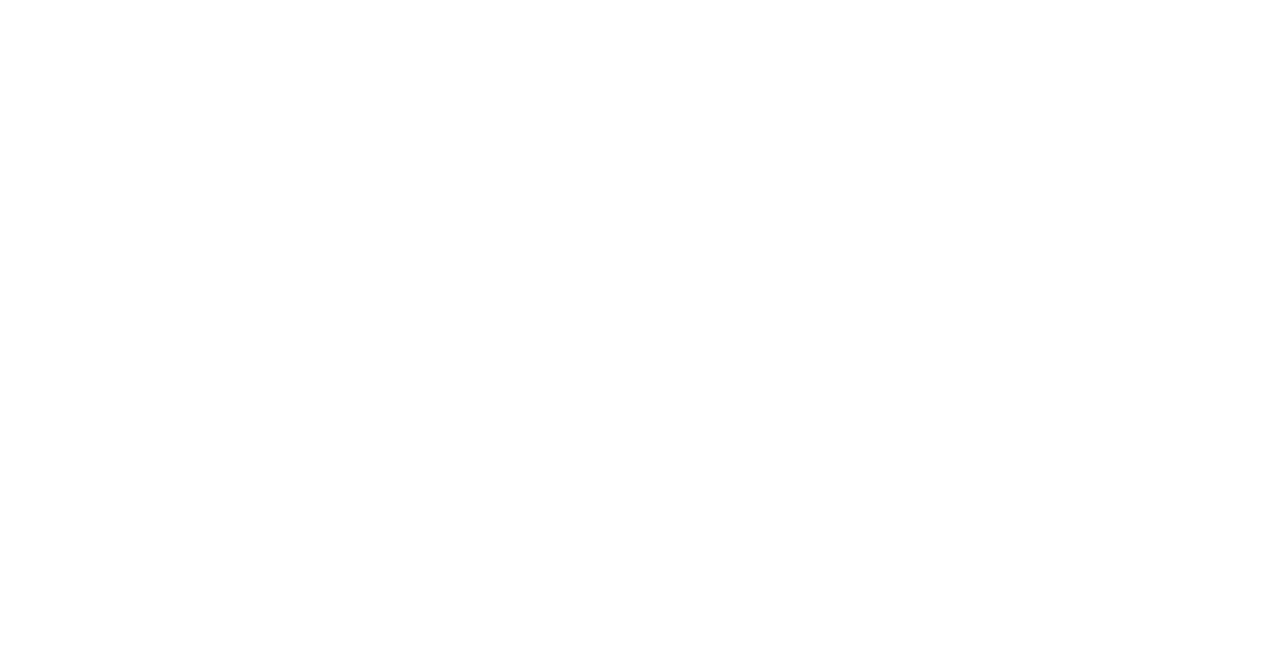
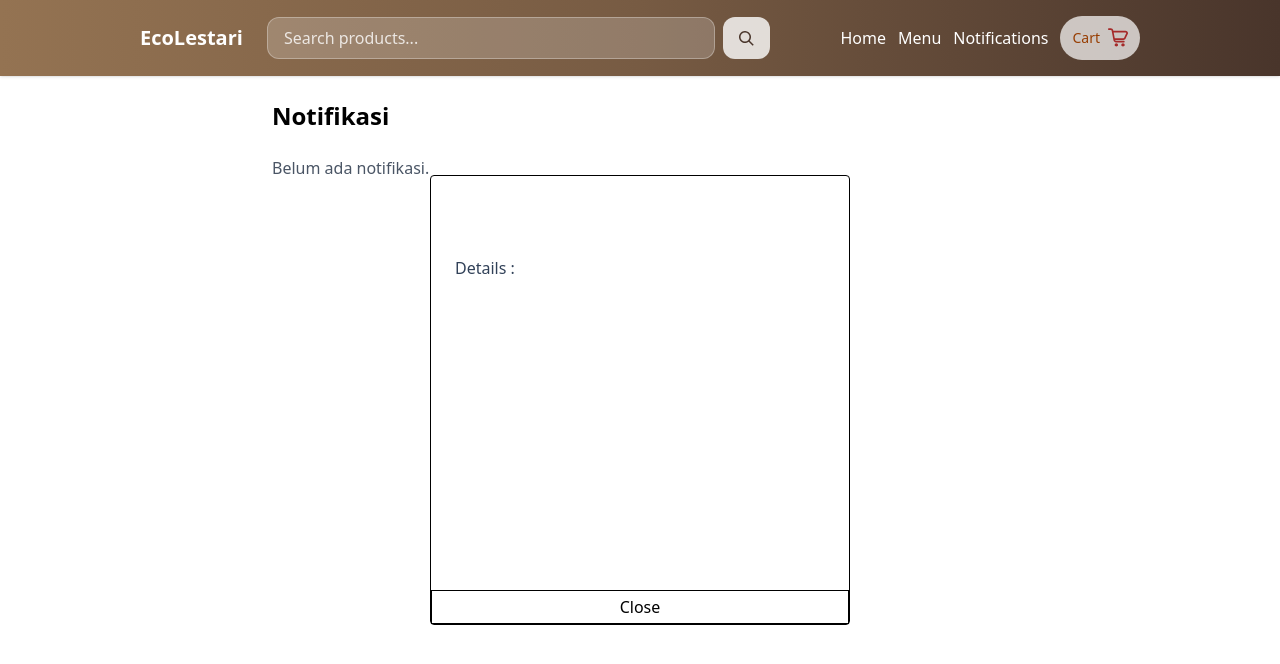
Before and after one commit to farhanswitch/digishop-ui, a React (Vite) app: page /notification in a window 1280 px wide. Before the commit this address had no page. Shown: the top 664 px of the page. Built offline with nearby package versions, Linux system fonts and the light colour scheme.

Commit message:
Add notification page

```diff
--- a/src/components/Nav.jsx
+++ b/src/components/Nav.jsx
@@ -48,7 +48,7 @@
             <Link to={"/menu"}>Menu</Link>
           </li>
           <li>
-            <Link to={"/notifications"}>Notifications</Link>
+            <Link to={"/notification"}>Notifications</Link>
           </li>
           <li>
             <Link to={"/cart"}>
--- a/src/main.jsx
+++ b/src/main.jsx
@@ -18,6 +18,7 @@
 import SellerProductsPage from "./pages/StoreProducts.jsx";
 import ProductDetailPage from "./pages/ProductDetail.jsx";
 import ExplorePage from "./pages/Explore.jsx";
+import NotificationPage from "./pages/Notification.jsx";
 createRoot(document.getElementById("root")).render(
   <BrowserRouter>
     <StrictMode>
@@ -26,6 +27,7 @@
         <Route path="/home" element={<HomePage />}></Route>
         <Route path="/explore" element={<ExplorePage />}></Route>
         <Route path="/cart" element={<CartPage />}></Route>
+        <Route path="/notification" element={<NotificationPage />}></Route>
         <Route path="/login" element={<LoginPage />}></Route>
         <Route path="/register" element={<RegisterPage />}></Route>
         <Route path="/menu" element={<MenuPage />}></Route>
--- a/src/pages/Cart.jsx
+++ b/src/pages/Cart.jsx
@@ -1,6 +1,6 @@
 // pages/Cart.jsx
 import { useEffect, useState } from "react";
-import { useNavigate, Link } from "react-router";
+import { Link } from "react-router";
 import axios from "axios";
 import Layout from "../components/Layout";
 import ModalNotif from "../components/ModalNotif";
@@ -11,7 +11,7 @@
   const [response, setResponse] = useState({ status: "", message: "" });
   const [showModal, setShowModal] = useState(false);
   const [nextPath, setNextPath] = useState("");
-  const navigate = useNavigate();
+  // const navigate = useNavigate();
 
   useEffect(() => {
     const storedToken = localStorage.getItem("digishopToken");
--- /dev/null
+++ b/src/pages/Notification.jsx
@@ -0,0 +1,81 @@
+import { useEffect, useState } from "react";
+// import { useNavigate } from "react-router";
+import axios from "axios";
+import Layout from "../components/Layout";
+import ModalNotif from "../components/ModalNotif";
+
+const NotificationPage = () => {
+  const [notifications, setNotifications] = useState([]);
+  const [response, setResponse] = useState({ status: "", message: "" });
+  const [showModal, setShowModal] = useState(false);
+  const [nextPath, setNextPath] = useState("");
+  // const navigate = useNavigate();
+
+  useEffect(() => {
+    const token = localStorage.getItem("digishopToken");
+
+    if (!token) {
+      setResponse({
+        status: "warning",
+        message: "Sesi tidak valid. Silakan login terlebih dahulu.",
+      });
+      setShowModal(true);
+      setNextPath("/login");
+      return;
+    }
+
+    axios
+      .get("http://localhost:4777/market/notifications", {
+        headers: {
+          Authorization: `Bearer ${token}`,
+        },
+      })
+      .then((res) => {
+        setNotifications(res.data.data);
+      })
+      .catch((err) => {
+        console.error(err);
+        setResponse({
+          status: "error",
+          message: "Gagal memuat notifikasi.",
+        });
+        setShowModal(true);
+      });
+  }, []);
+
+  return (
+    <Layout pageTitle="Notifikasi">
+      <div className="max-w-3xl mx-auto px-4 py-6">
+        <h1 className="text-2xl font-bold mb-6">Notifikasi</h1>
+        {notifications.length === 0 ? (
+          <p className="text-gray-600">Belum ada notifikasi.</p>
+        ) : (
+          <div className="space-y-4">
+            {notifications.map((notif, index) => (
+              <div
+                key={index}
+                className="bg-white p-4 rounded shadow border-l-4 border-blue-500"
+              >
+                <h2 className="font-semibold text-lg">{notif.title}</h2>
+                <p className="text-gray-700">{notif.body}</p>
+                <p className="text-sm text-gray-400 mt-2">
+                  {new Date(notif.createdAt).toLocaleString("id-ID")}
+                </p>
+              </div>
+            ))}
+          </div>
+        )}
+      </div>
+
+      <ModalNotif
+        showModal={showModal}
+        setShowModal={setShowModal}
+        response={response}
+        setResponse={setResponse}
+        nextPath={nextPath}
+      />
+    </Layout>
+  );
+};
+
+export default NotificationPage;
```
